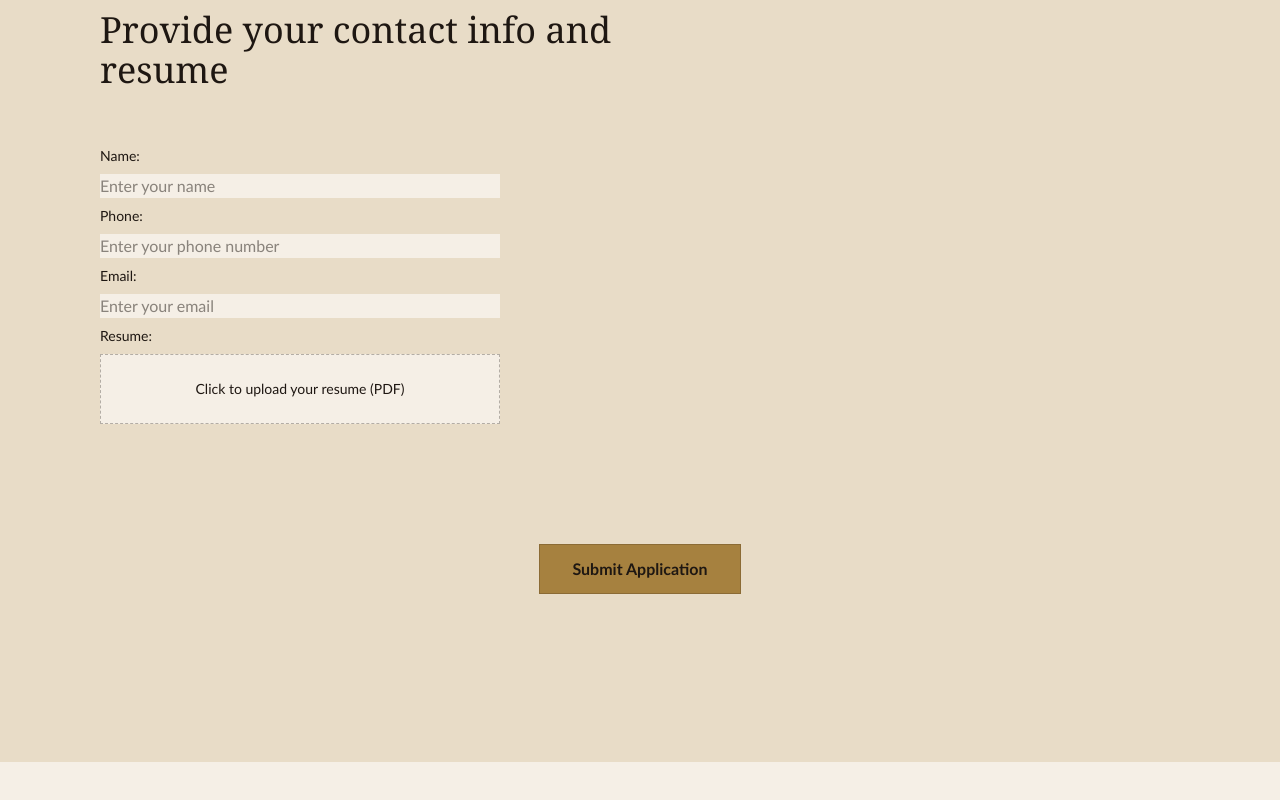
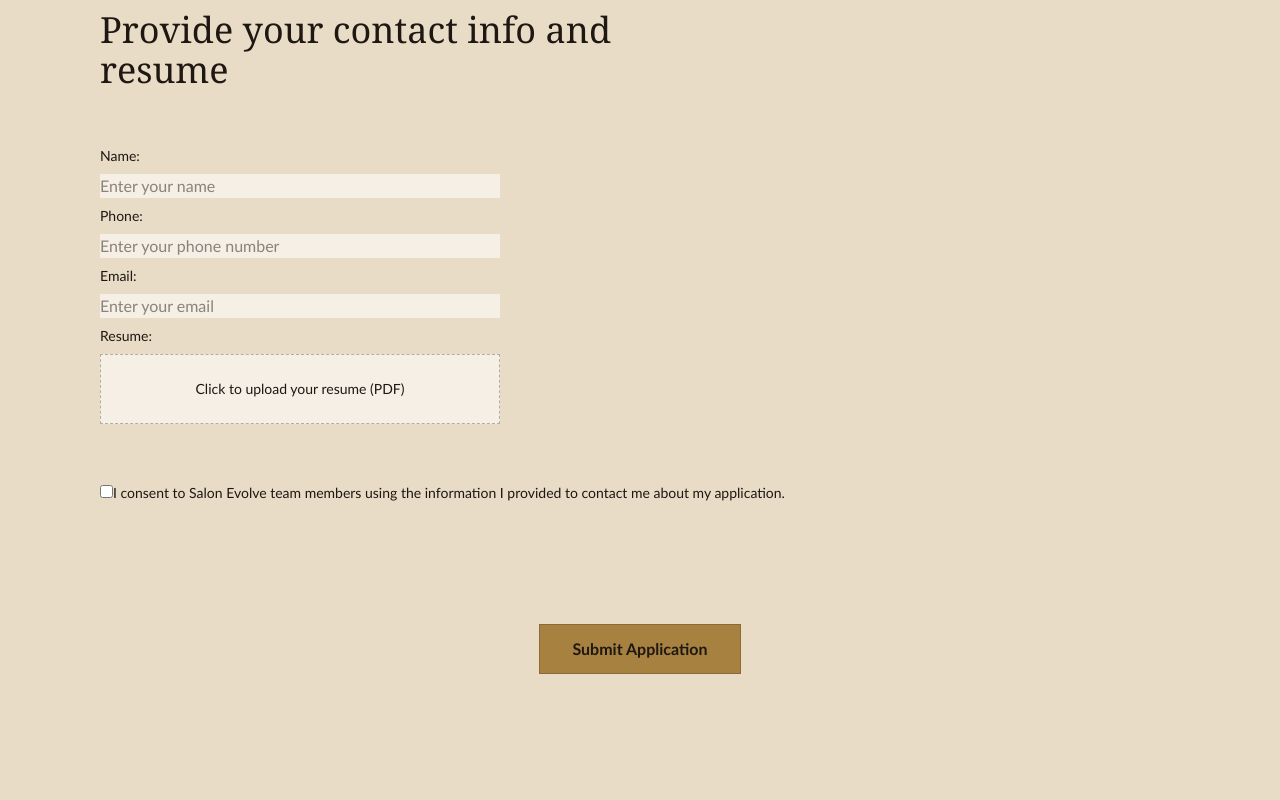
Before and after one commit to nick92461/salon-evolve, a Next.js app: page /careers in a window 1280 px wide. Shown: the part 902-1702 px from the top of the page. Before the commit the page ends 1664 px from the top, so only its background shows below. Built offline with nearby package versions, Linux system fonts and the light colour scheme.

Commit message:
add consent checkbox to careers form

```diff
--- a/src/components/careers/Form.tsx
+++ b/src/components/careers/Form.tsx
@@ -113,6 +113,17 @@ export default function Form() {
 
 
                     </div>
+                    <input
+                        type="checkbox"
+                        id="privacyPolicy"
+                        name="privacyPolicy"
+                        required
+                        className="mt-1"
+                    />
+                    <label htmlFor="privacyPolicy" className="text-sm text-ink">
+                        I consent to Salon Evolve team members using the information I provided to contact me about my application.
+                    </label>
+
                     <motion.div
                         initial={{ opacity: 0, y: 28 }}
                         whileInView={{ opacity: 1, y: 0 }}
```
